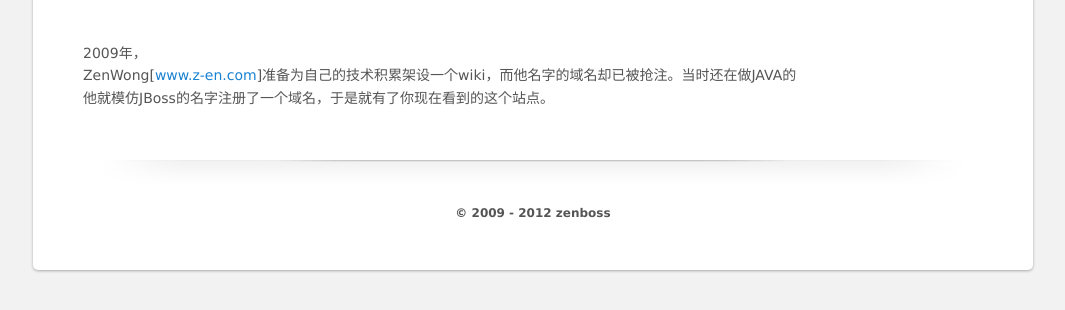
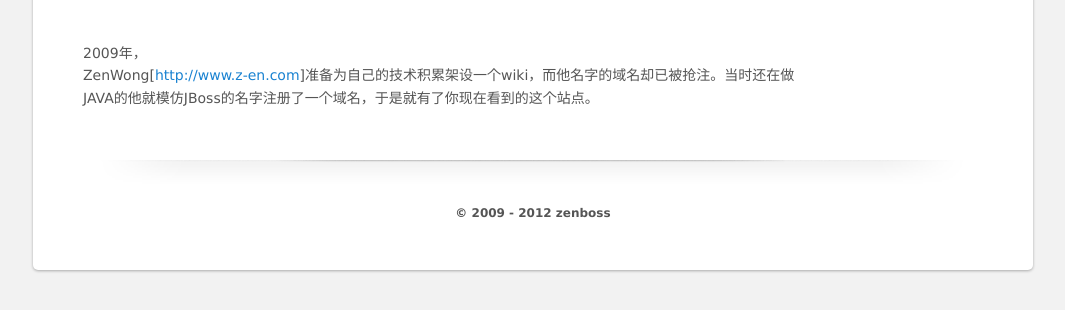
Before and after one commit to MrZenW/wiki, a plain HTML site: page index.html in a window 1280 px wide. Shown: the part 138-448 px from the top of the page, without its empty margins (107-1172 px from the left). Drawn offline with Linux system fonts and the light colour scheme.

Commit message:
www.z-en.com

```diff
--- a/index.html
+++ b/index.html
@@ -14,7 +14,7 @@
 <div id="entry_info">
 	<zenbossCode>
 	2009年，
-	ZenWong[<url>www.z-en.com</url>]准备为自己的技术积累架设一个wiki，而他名字的域名却已被抢注。当时还在做JAVA的他就模仿JBoss的名字注册了一个域名，于是就有了你现在看到的这个站点。
+	ZenWong[<url>http://www.z-en.com</url>]准备为自己的技术积累架设一个wiki，而他名字的域名却已被抢注。当时还在做JAVA的他就模仿JBoss的名字注册了一个域名，于是就有了你现在看到的这个站点。
 	</zenbossCode>
 </div>
 
```
